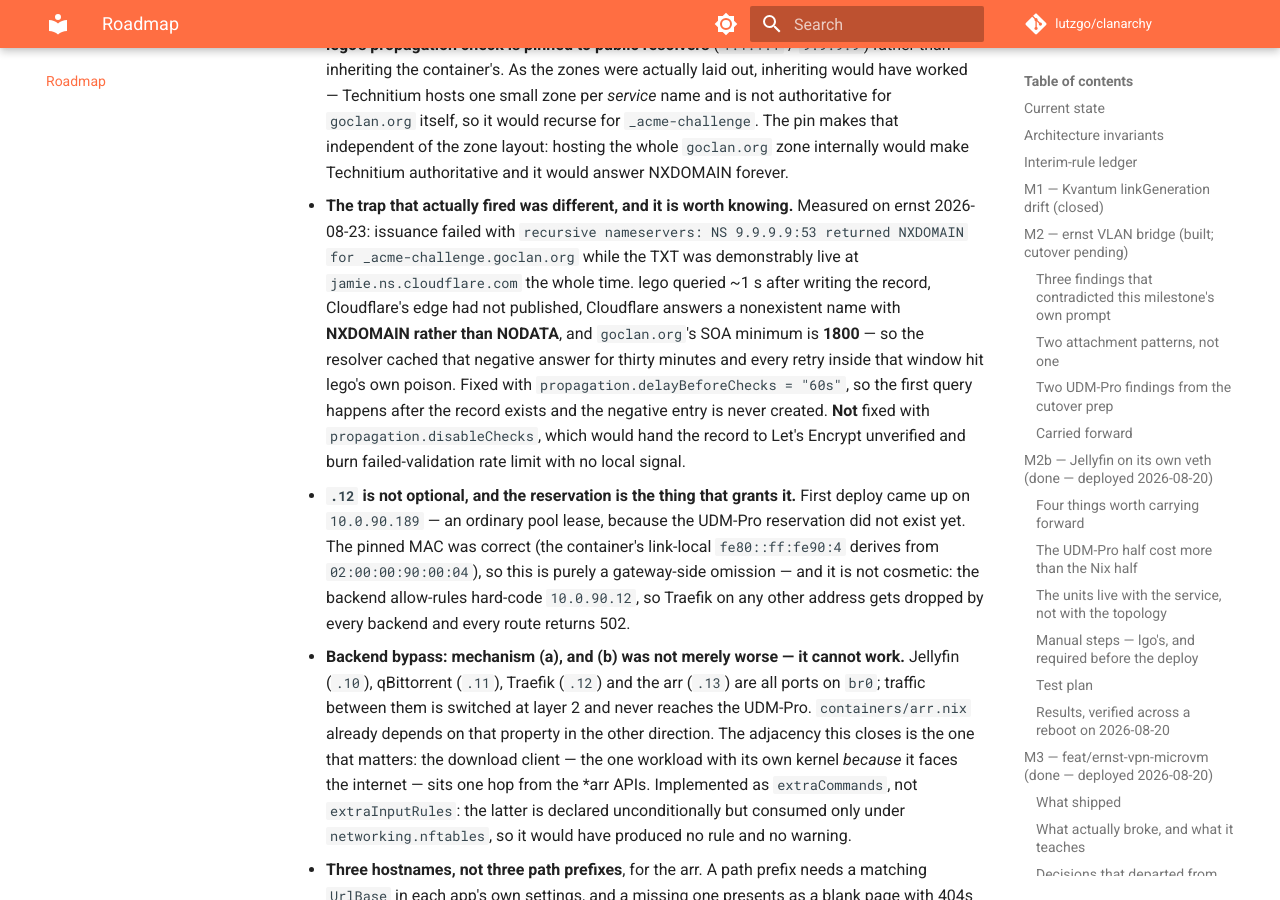
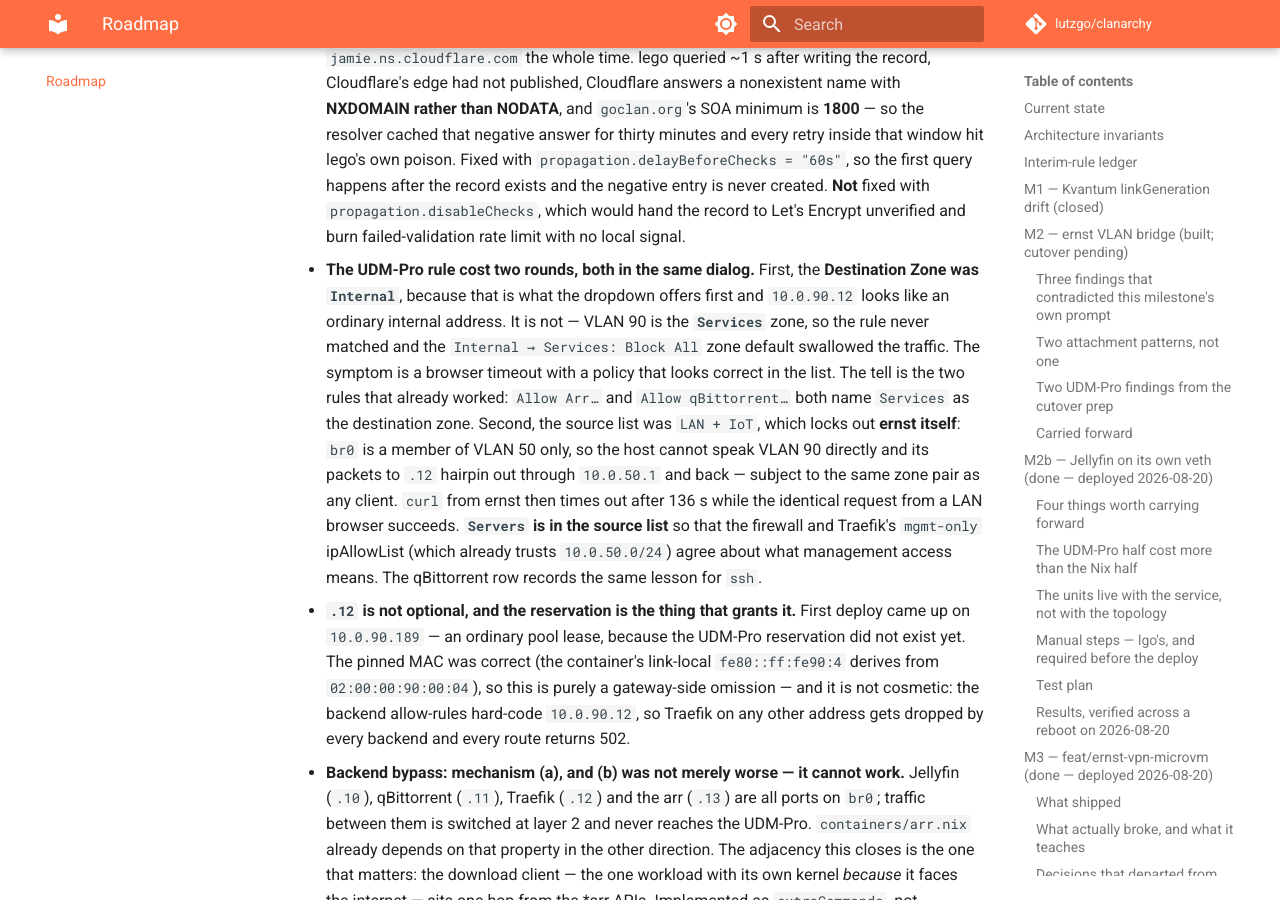
Before and after one commit to lutzgo/clanarchy, an MkDocs documentation site: the page built from docs/roadmap.md, in a window 1280 px wide and 900 px high, scrolled down 36666 px. Built offline with MkDocs 1.6.1 and Material for MkDocs 9.7.7, drawn with Linux system fonts in a browser that asks for light colours; comment, search, counter and statistics services are not loaded; some of the changed text lies outside the part shown.

Commit message:
Record the two UDM-Pro rounds the Traefik rule cost
Both in the same dialog, both invisible in the policy list afterwards.

Destination Zone defaulted to Internal, and 10.0.90.12 looks like an
ordinary internal address. It is not: VLAN 90 is the Services zone, so
the rule never matched and the Internal -> Services zone default
swallowed the traffic. A browser timeout against a policy that reads
correctly. The tell was already on screen — Allow Arr and Allow
qBittorrent both name Services as their destination zone.

Source was LAN + IoT, which locks out ernst itself. br0 is a member of
VLAN 50 only, so the host cannot speak VLAN 90 directly; packets to .12
hairpin through 10.0.50.1 and back, subject to the same zone pair as any
client. curl from ernst times out after 136 s while the identical
request from a LAN browser succeeds. Servers is now in the source list
so the firewall and Traefik's mgmt-only ipAllowList — which already
trusts 10.0.50.0/24 — agree about what management access means.

Also marks the rule created and records its policy ID.

Co-Authored-By: Claude Opus 5 <noreply@anthropic.com>
Claude-Session: https://claude.ai/code/session_01Q9Jsv7NJtbWARreZyDXjKM

```diff
--- a/docs/roadmap.md
+++ b/docs/roadmap.md
@@ -149,7 +149,7 @@ Rows are retired only by the PR that actually removes the rule.
 | L2 | `IoT (20)` → Jellyfin `10.0.90.10:8096/tcp` | UDM-Pro ZBF policy `Allow Jellyfin to Services`, ID `10000` | TVs / streaming devices live on the IoT VLAN | **M5** — same as L1 | **removal pending — M5's manual step, [#86](https://github.com/lutzgo/clanarchy/pull/86).** Same as L1: inert on deploy, deleted by hand. This is the row with a household cost attached — the TV on VLAN 20 loses Jellyfin the moment M5 deploys and gets it back only once it is pointed at `jellyfin.goclan.org`. Do both in one window |
 | L2a | IoT name resolution for L2 | — | IoT clients could not resolve `jellyfin.skynet.lan` | **M5** — repoint at Traefik | **PROMOTED OUT OF THE LEDGER by M5 — permanent, and nothing was ever built for it.** Re-checked as the milestone required. The substance changes (the name IoT must resolve is now `jellyfin.goclan.org`, not `jellyfin.skynet.lan`) but the plumbing does not: M2b measured `dig @10.0.5.3` succeeding from VLAN 20, so IoT's path to Technitium works and is what serves the new name too. There is no shim here to retire and never was — the row existed to track a constraint that turned out not to exist. It stays listed only so a future milestone does not re-derive it from scratch |
 | — | `Services → DNS-Container` `:53` | UDM-Pro ZBF policy `Allow Jellyfin to DNS`, ID `10000` | The `services` zone is isolated by default, so the container could not resolve at all | **permanent** — not interim, listed here only so it is not mistaken for one | created by M2b. `Services → External` was predicted to be needed too and **was not** — it already passed. M5 leans on both: Traefik resolves through Technitium, and reaches Let's Encrypt and Cloudflare's API through External |
-| — | `LAN (1)` + `IoT (20)` → traefik `10.0.90.12:80,443/tcp` | UDM-Pro ZBF, M5 | **This is the rule M5 exists to make possible** — one permanent rule per consumer zone, pointing at one address, replacing L1/L2 and pre-empting L4/L8 | **permanent** — every future web service is a Traefik route plus a Technitium record, and touches the UDM-Pro not at all | to be created by lgo with [#86](https://github.com/lutzgo/clanarchy/pull/86). Same shape as the qBittorrent and arr rows: source zone `Internal` narrowed to the listed networks, **ports in the Destination card** (the source card has a Port section too and it is the one you see first), `Auto Allow Return Traffic` ticked. **`80` is in the list on purpose**: Traefik's `:80` entryPoint serves nothing but a 308 to `:443`, and permitting only 443 would leave that listener unreachable — a redirect that exists in the config and cannot be hit is worse than not having one. If you would rather not permit 80, delete the `web` entryPoint and the port from `containers/traefik.nix` in the same change, so the two halves keep agreeing |
+| — | `LAN (1)` + `IoT (20)` + `Servers (50)` → traefik `10.0.90.12:80,443/tcp` | UDM-Pro ZBF policy `Allow Traefik`, ID `10006` | **This is the rule M5 exists to make possible** — one permanent rule per consumer zone, pointing at one address, replacing L1/L2 and pre-empting L4/L8 | **permanent** — every future web service is a Traefik route plus a Technitium record, and touches the UDM-Pro not at all | **created 2026-08-23** with [#86](https://github.com/lutzgo/clanarchy/pull/86). Same shape as the qBittorrent and arr rows: source zone `Internal` narrowed to the listed networks, **ports in the Destination card** (the source card has a Port section too and it is the one you see first), `Auto Allow Return Traffic` ticked. **`80` is in the list on purpose**: Traefik's `:80` entryPoint serves nothing but a 308 to `:443`, and permitting only 443 would leave that listener unreachable. Two things cost a round each — see the note below |
 | L3 | `networking.firewall.allowedTCPPorts = [ 8096 ]` on the host | `machines/ernst/containers/jellyfin.nix` | Jellyfin shares the host network namespace (`privateNetwork = false`), so its port is a host port | **M2b** — the veth on VLAN 90 gives the container its own L2 identity; the host port opening goes away and the ACL moves to the UDM-Pro | **retired in [#82](https://github.com/lutzgo/clanarchy/pull/82)** — the line is deleted from the repo; 8096 is now opened only inside the container's own netns. Effective on the next `clan machines update ernst` |
 | — | `LAN (1) → qBittorrent 10.0.90.11:8080,22/tcp` | UDM-Pro ZBF, M3 | The qBittorrent WebUI (and the guest's SSH) are reachable from the management networks and nowhere else | **permanent** — architecture invariant #4 names this bypass explicitly. It is listed here only so a future milestone does not mistake it for an interim row and "fix" it by adding a Traefik route | **created and verified 2026-08-20.** Source zone `Internal`, narrowed to the `LAN` + `Servers` networks; destination `10.0.90.11` tcp `8080,22`; `Auto Allow Return Traffic` ticked. Servers (50) does need to be listed — with it, `ssh` from ernst itself works. **The port belongs in the Destination card**: the editor has a Port section in *both* zone cards and the source one is the one you see first, which matches only traffic *from* 8080/22, i.e. never |
 | L4 | `LAN (1)` + `Servers (50)` → arr `10.0.90.13:9696,8989,7878/tcp` | UDM-Pro ZBF, M4 | The three arr WebUIs are reached directly; there is no reverse proxy yet | **M5** — replace with the permanent `LAN → traefik:443` rule and Traefik routes | **never created — superseded by M5, [#86](https://github.com/lutzgo/clanarchy/pull/86).** M4 shipped without it and M5 landed before anyone needed it badly enough to add it, so the interim rule this row describes has no lifetime at all: the arr UIs go straight from "reachable only from inside `br0`" to "reachable through Traefik". **Do not create it now.** The three ports are source-restricted to `10.0.90.12` in `containers/arr.nix`, so a ZBF permit for them would be a rule the backend ignores. Earlier revisions of this table also predicted a host-firewall row plus a veth migration; M4 skipped v1 and went straight to the veth, so neither ever existed either |
@@ -1195,6 +1195,23 @@ does, and where it answered a question the prompt left open:
   record exists and the negative entry is never created. **Not** fixed with
   `propagation.disableChecks`, which would hand the record to Let's Encrypt
   unverified and burn failed-validation rate limit with no local signal.
+- **The UDM-Pro rule cost two rounds, both in the same dialog.** First, the
+  **Destination Zone was `Internal`**, because that is what the dropdown offers
+  first and `10.0.90.12` looks like an ordinary internal address. It is not —
+  VLAN 90 is the **`Services`** zone, so the rule never matched and the
+  `Internal → Services: Block All` zone default swallowed the traffic. The
+  symptom is a browser timeout with a policy that looks correct in the list.
+  The tell is the two rules that already worked: `Allow Arr…` and
+  `Allow qBittorrent…` both name `Services` as the destination zone.
+  Second, the source list was `LAN + IoT`, which locks out **ernst itself**:
+  `br0` is a member of VLAN 50 only, so the host cannot speak VLAN 90 directly
+  and its packets to `.12` hairpin out through `10.0.50.1` and back — subject
+  to the same zone pair as any client. `curl` from ernst then times out after
+  136 s while the identical request from a LAN browser succeeds. **`Servers`
+  is in the source list** so that the firewall and Traefik's `mgmt-only`
+  ipAllowList (which already trusts `10.0.50.0/24`) agree about what
+  management access means. The qBittorrent row records the same lesson for
+  `ssh`.
 - **`.12` is not optional, and the reservation is the thing that grants it.**
   First deploy came up on `10.0.90.189` — an ordinary pool lease, because the
   UDM-Pro reservation did not exist yet. The pinned MAC was correct (the
```
